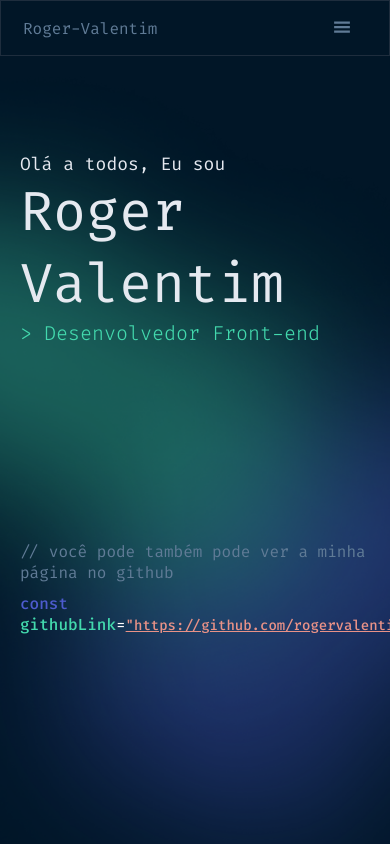
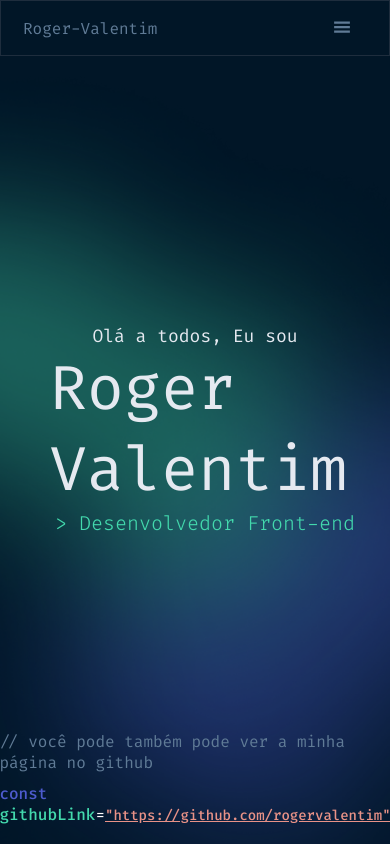
Before and after one commit to rogervalentim/portfolio, a React (Vite) app: page /#/ in a window 390 px wide. Shown: the top 844 px of the page. Built offline with nearby package versions, Linux system fonts and the light colour scheme.

Commit message:
fix: corrigir a responsividade

```diff
--- a/src/views/Hello.css
+++ b/src/views/Hello.css
@@ -93,21 +93,16 @@
   padding-left: 20px;
 }
 
-.hello-container .apresentation {
-  padding-left: 20px;
-}
-
 .hello-container  .title {
   width: 291px;
-  font-size: 55px;
-  padding-left: 20px;
-
 }
 
 .hello-container .links-hello {
+  display: flex;
+  justify-content: center;
+  align-items: center;
+  flex-wrap: wrap;
   margin-top: 195px;
-  /* width: 283px; */
-  padding-left: 20px;
 }
 
 .links-hello a {
@@ -124,7 +119,8 @@
  .hello-container {
    display: flex;
    flex-direction: column;
-   margin-left: 20%;
+   justify-content: center;
+   align-items: center;
    margin-top: 96px;
    margin-left: 0;
    width: 100%;
```
